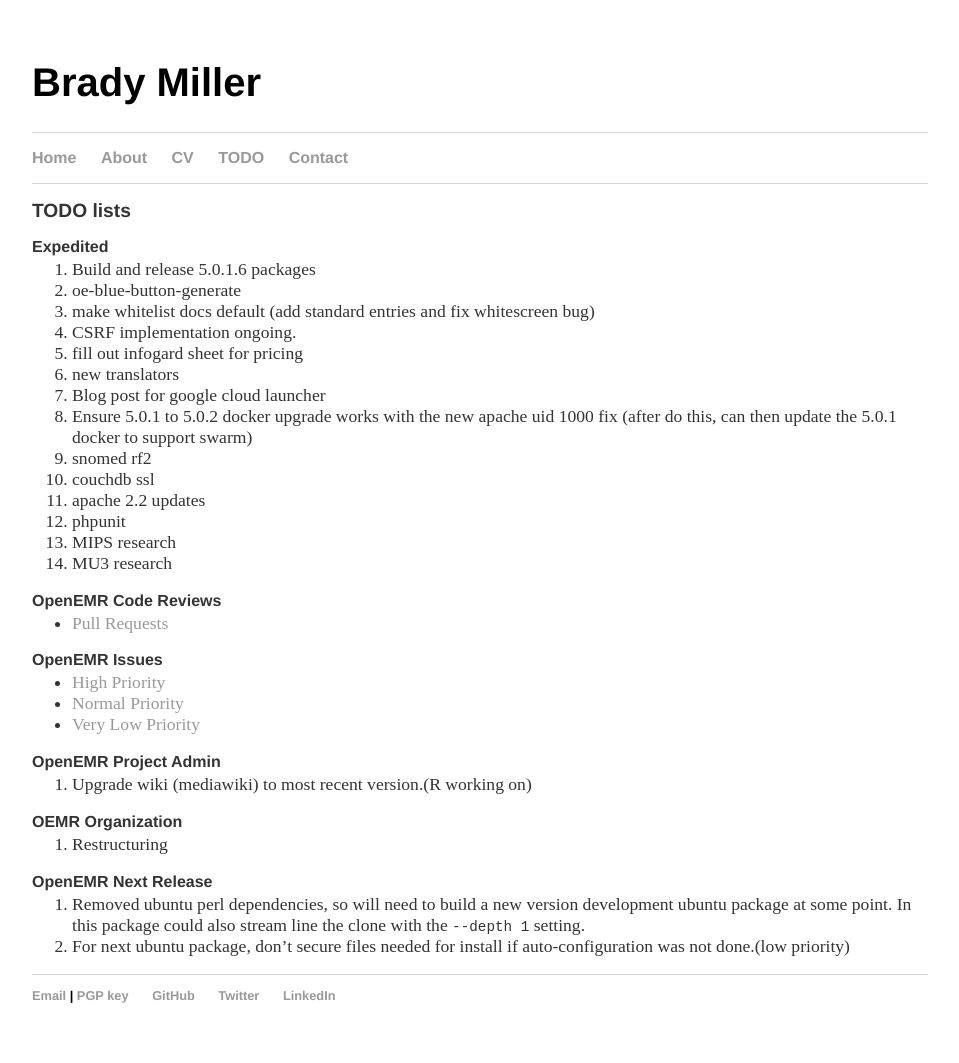
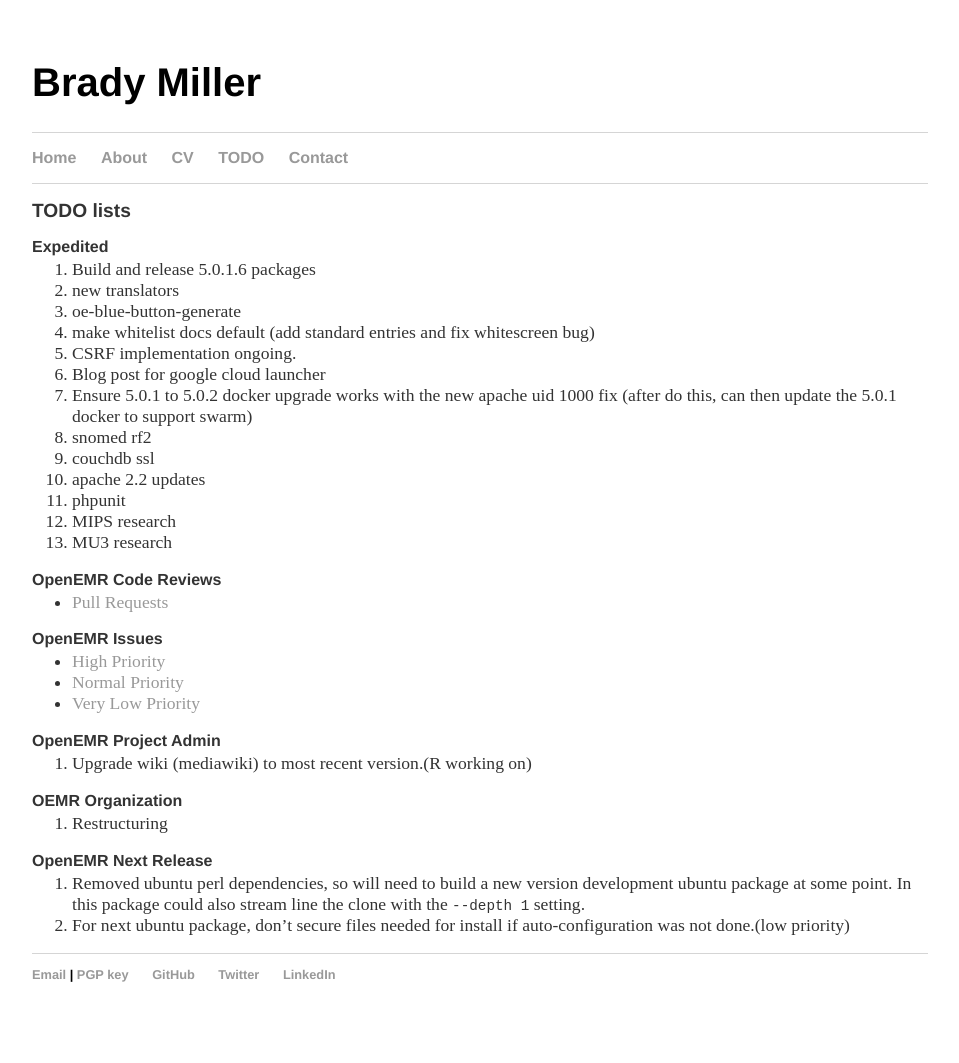
Before and after one commit to bradymiller/bradymiller.github.io, a Jekyll site: the page built from todo/index.md, in a window 1280 px wide. Shown: the whole page, without its empty margins (160-1119 px from the left). Built offline with Jekyll 4.4.1, drawn with Linux system fonts in a browser that asks for light colours; our own code applies the rules of GitHub Pages for plain Markdown files; after the commit the page ends 1042 px from its top, so only the background shows below that.

Commit message:
Update index.md

```diff
--- a/todo/index.md
+++ b/todo/index.md
@@ -5,11 +5,10 @@
 
 ### Expedited
 1. Build and release 5.0.1.6 packages
+1. new translators
 1. oe-blue-button-generate
 1. make whitelist docs default (add standard entries and fix whitescreen bug)
 1. CSRF implementation ongoing.
-1. fill out infogard sheet for pricing
-1. new translators
 1. Blog post for google cloud launcher
 1. Ensure 5.0.1 to 5.0.2 docker upgrade works with the new apache uid 1000 fix (after do this, can then update the 5.0.1 docker to support swarm)
 1. snomed rf2
```
